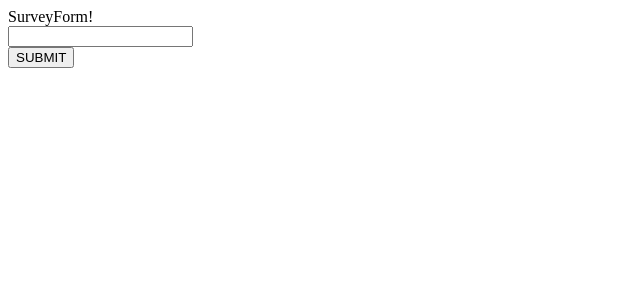
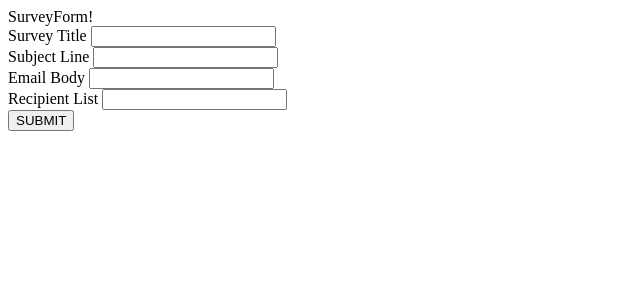
Before and after one commit to sabinbogati1/Redux-form-First, a React (Create React App) app: page / in a window 1280 px wide. Shown: the top 300 px of the page, without its empty margins (0-640 px from the left). Built offline with nearby package versions, Linux system fonts and the light colour scheme.

Commit message:
DRYing Up Fields

```diff
--- a/src/surveys/SurveyField.js
+++ b/src/surveys/SurveyField.js
@@ -1,9 +1,12 @@
 import React from "react";
 
-export default ({input}) =>{
-console.log(input);
+// export default props =>{
+export default ({input , label  }) =>{
+// console.log(props.input); // This is replaced by ({input})
+
  return(
          <div>
+             <label>{label} </label>
                <input {...input}  />
 
         </div>
--- a/src/surveys/SurveyForm.js
+++ b/src/surveys/SurveyForm.js
@@ -6,7 +6,10 @@
     renderFields(){
         return (
             <div>
-                <Field type="text" name="title" component={SurveyField} />
+                <Field label="Survey Title" type="text" name="title" component={SurveyField} />
+                <Field label="Subject Line" type="text" name="subject" component={SurveyField} />
+                <Field label="Email Body" type="text" name="body" component={SurveyField} />
+                <Field label="Recipient List" type="text" name="emails" component={SurveyField} />
 
             </div>
         );
@@ -26,6 +29,17 @@
     }
 }
 
+
+function validate(values){
+        const errors={};
+        if(!values.title){
+            errors.title="Please provide Title";
+        }
+
+        return errors;
+}
+
 export default reduxForm({
+    validate,
     form:"surveyForm"
 })(SurveyForm);
```
